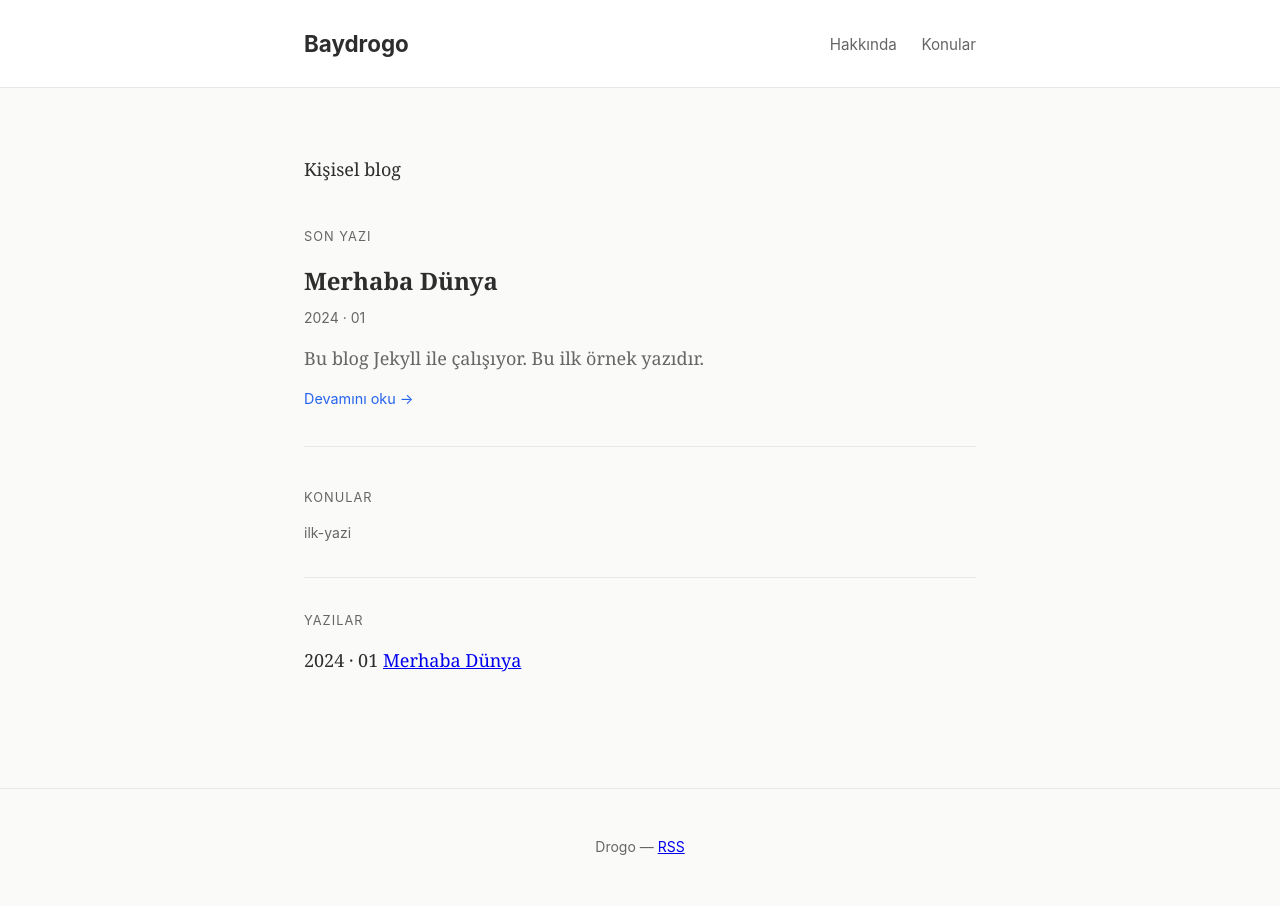
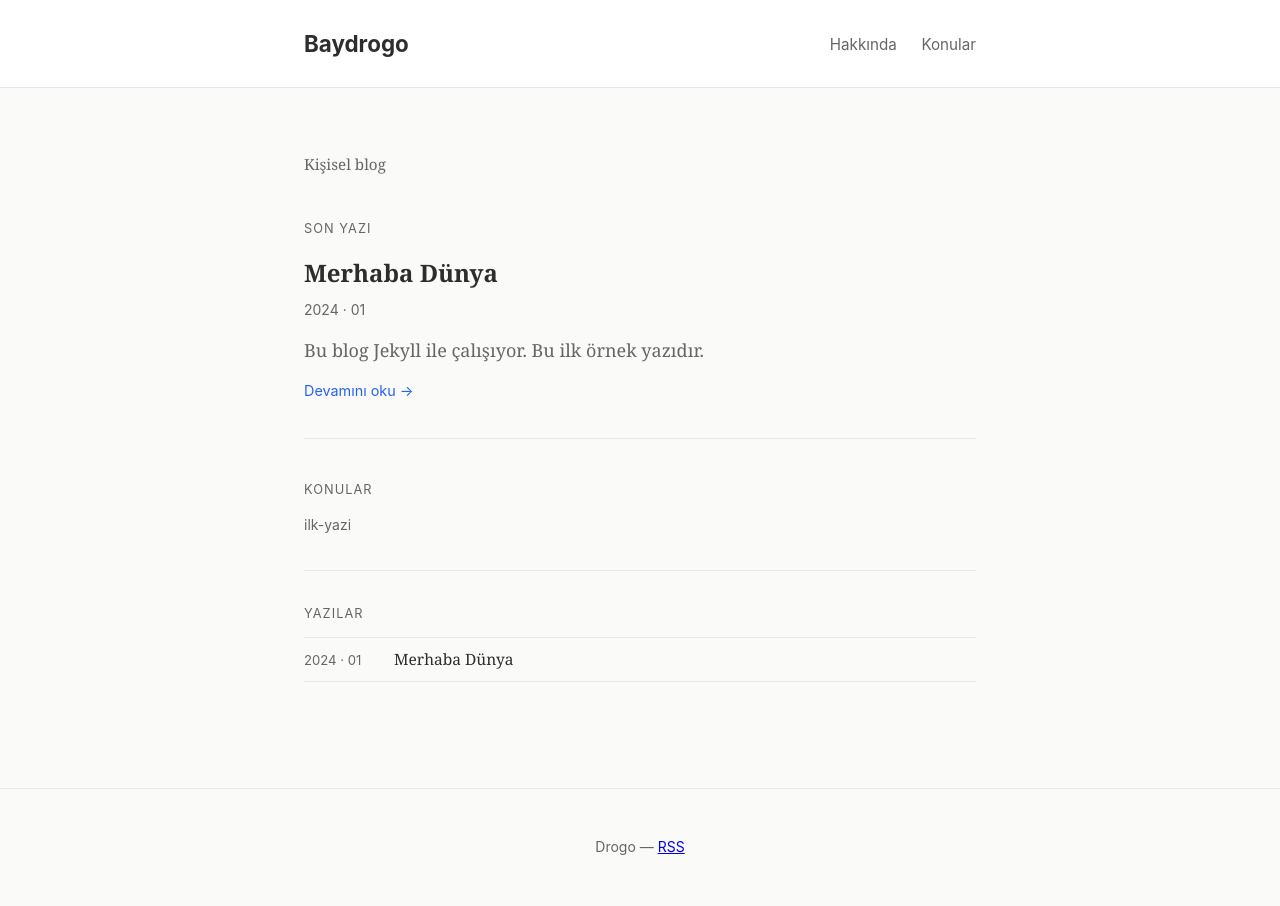
Before and after one commit to baydrogo/baydrogo, a Jekyll site: the page built from index.md, in a window 1280 px wide. Built offline with Jekyll 4.4.1, drawn with Linux system fonts in a browser that asks for light colours.

Commit message:
Update style.scss

```diff
--- a/assets/css/style.scss
+++ b/assets/css/style.scss
@@ -242,6 +242,62 @@ body {
   }
 }
 
+/* Ana sayfa — açıklama */
+.site-description {
+  color: $color-muted;
+  font-size: 0.95rem;
+  margin-bottom: 0.5rem;
+}
+
+/* Ana sayfa — yazı satırları */
+.post-row {
+  display: flex;
+  align-items: baseline;
+  gap: 1.25rem;
+  padding: 0.5rem 0;
+  border-bottom: 1px solid $color-border;
+
+  &:first-of-type { border-top: 1px solid $color-border; }
+}
+
+.post-date {
+  font-family: $font-ui;
+  font-size: 0.82rem;
+  color: $color-muted;
+  white-space: nowrap;
+  min-width: 70px;
+}
+
+.post-link {
+  color: $color-text;
+  font-size: 0.97rem;
+  text-decoration: none;
+  &:hover { color: $color-accent; }
+}
+
+/* Yazı başlık alanı */
+.post-header {
+  margin-bottom: 2rem;
+
+  h1 {
+    font-size: 1.75rem;
+    font-weight: 700;
+    line-height: 1.3;
+    margin-bottom: 0.5rem;
+  }
+}
+
+/* Yazı navigasyonu (önceki/sonraki) */
+.post-nav {
+  margin-top: 3rem;
+  padding-top: 1.5rem;
+  border-top: 1px solid $color-border;
+  font-size: 0.9rem;
+  overflow: hidden;
+
+  a { color: $color-accent; text-decoration: none; &:hover { text-decoration: underline; } }
+}
+
 /* Bölüm etiketi */
 .section-label {
   font-family: $font-ui;
```
